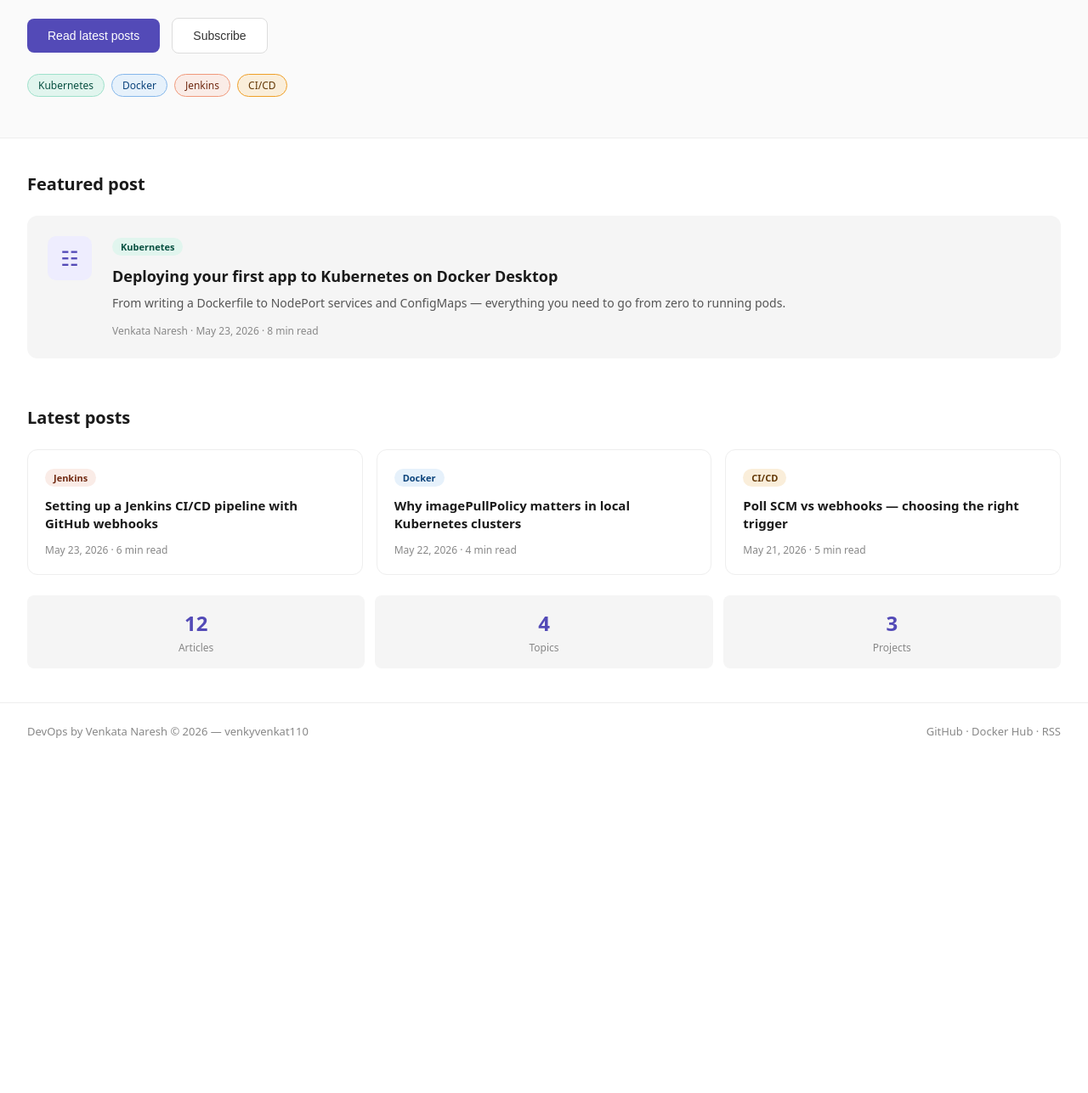
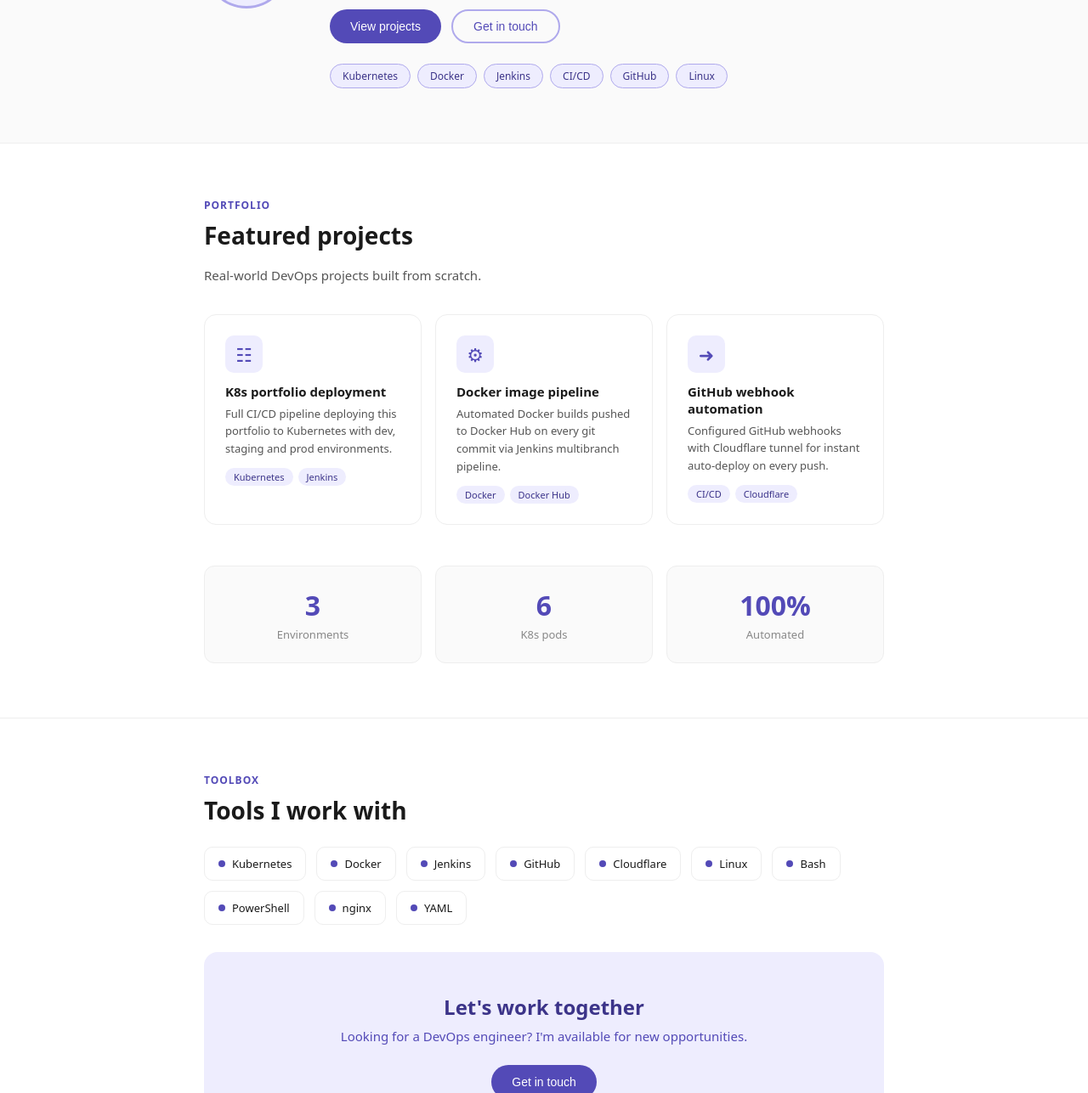
Before and after one commit to 12021m110/my-website, a plain HTML site: page index.html in a window 1280 px wide. Shown: the part 329-1616 px from the top of the page at 85% size. Before the commit the page ends 1223 px from the top, so only its background shows below. Drawn offline with Linux system fonts and the light colour scheme.

Commit message:
added index

```diff
--- a/index.html
+++ b/index.html
@@ -3,93 +3,132 @@
 <head>
   <meta charset="UTF-8"/>
   <meta name="viewport" content="width=device-width, initial-scale=1.0"/>
-  <title>DevOps Dispatch</title>
-  <link rel="stylesheet" href="https://cdn.jsdelivr.net/npm/@tabler/icons-webfont@latest/tabler-icons.min.css"/>
+  <title>Venkata Naresh | DevOps Engineer</title>
   <style>
     *{box-sizing:border-box;margin:0;padding:0}
     body{font-family:system-ui,sans-serif;color:#1a1a1a;background:#fff}
-    .nav{display:flex;align-items:center;justify-content:space-between;padding:1rem 2rem;border-bottom:1px solid #eee}
-    .logo{font-size:18px;font-weight:600;display:flex;align-items:center;gap:8px}
-    .logo-dot{width:10px;height:10px;border-radius:50%;background:#534AB7}
-    .nav-links{display:flex;gap:1.5rem;font-size:14px;color:#555}
-    .hero{padding:4rem 2rem 3rem;border-bottom:1px solid #eee;background:#fafafa}
-    .hero-tag{display:inline-flex;align-items:center;gap:6px;font-size:12px;background:#EEEDFE;color:#3C3489;padding:4px 14px;border-radius:999px;margin-bottom:1rem}
-    .hero h1{font-size:36px;font-weight:700;line-height:1.3;margin-bottom:1rem;max-width:600px}
-    .hero p{font-size:16px;color:#555;line-height:1.7;max-width:520px;margin-bottom:1.5rem}
-    .btn-primary{background:#534AB7;color:#fff;border:none;padding:12px 24px;border-radius:8px;font-size:14px;cursor:pointer;margin-right:10px}
-    .btn-secondary{background:#fff;color:#333;border:1px solid #ddd;padding:12px 24px;border-radius:8px;font-size:14px;cursor:pointer}
-    .tags-row{display:flex;gap:8px;flex-wrap:wrap;margin-top:1.5rem}
-    .tag{font-size:12px;padding:4px 12px;border-radius:999px;border:1px solid #ddd;color:#555}
-    .tag.k{background:#E1F5EE;color:#085041;border-color:#9FE1CB}
-    .tag.d{background:#E6F1FB;color:#0C447C;border-color:#85B7EB}
-    .tag.j{background:#FAECE7;color:#712B13;border-color:#F0997B}
-    .tag.ci{background:#FAEEDA;color:#633806;border-color:#EF9F27}
-    .section{padding:2.5rem 2rem}
-    .section-title{font-size:20px;font-weight:600;margin-bottom:1.5rem}
-    .featured{background:#f5f5f5;border-radius:12px;padding:1.5rem;margin-bottom:1rem;display:flex;gap:1.5rem}
-    .feat-icon{width:52px;height:52px;border-radius:10px;background:#EEEDFE;display:flex;align-items:center;justify-content:center;flex-shrink:0;font-size:24px;color:#534AB7}
-    .posts{display:grid;grid-template-columns:repeat(auto-fit,minmax(220px,1fr));gap:1rem}
-    .post-card{background:#fff;border:1px solid #eee;border-radius:12px;padding:1.25rem}
-    .post-tag{font-size:11px;font-weight:600;padding:3px 10px;border-radius:999px;margin-bottom:0.75rem;display:inline-block}
-    .pt-k{background:#E1F5EE;color:#085041}
-    .pt-d{background:#E6F1FB;color:#0C447C}
-    .pt-j{background:#FAECE7;color:#712B13}
-    .pt-ci{background:#FAEEDA;color:#633806}
-    .post-title{font-size:15px;font-weight:600;line-height:1.4;margin-bottom:0.5rem}
-    .post-meta{font-size:12px;color:#888;margin-top:0.75rem}
-    .stats{display:grid;grid-template-columns:repeat(3,1fr);gap:12px;margin-top:1.5rem}
-    .stat{background:#f5f5f5;border-radius:8px;padding:1rem;text-align:center}
-    .stat-num{font-size:24px;font-weight:700;color:#534AB7}
-    .stat-label{font-size:12px;color:#888;margin-top:4px}
-    .footer{padding:1.5rem 2rem;border-top:1px solid #eee;display:flex;align-items:center;justify-content:space-between;font-size:13px;color:#888}
+    a{text-decoration:none;color:inherit}
+    nav{display:flex;align-items:center;justify-content:space-between;padding:1rem 2rem;border-bottom:1px solid #eee;position:sticky;top:0;background:#fff;z-index:100}
+    .logo{font-size:16px;font-weight:600;color:#534AB7;display:flex;align-items:center;gap:8px}
+    .logo-dot{width:8px;height:8px;border-radius:50%;background:#534AB7}
+    .nav-links{display:flex;gap:2rem;font-size:14px}
+    .nav-links a{color:#555;transition:color .2s}
+    .nav-links a:hover,.nav-links a.active{color:#534AB7;font-weight:500}
+    .nav-btn{background:#534AB7;color:#fff;border:none;padding:8px 20px;border-radius:999px;font-size:13px;cursor:pointer}
+    .hero{padding:5rem 2rem 4rem;background:#fafafa;border-bottom:1px solid #eee}
+    .hero-inner{display:flex;gap:3rem;align-items:center;max-width:800px;margin:0 auto}
+    .avatar{width:100px;height:100px;border-radius:50%;background:#EEEDFE;display:flex;align-items:center;justify-content:center;font-size:32px;font-weight:600;color:#534AB7;flex-shrink:0;border:3px solid #AFA9EC}
+    .hero-role{font-size:14px;color:#534AB7;font-weight:600;margin-bottom:8px;text-transform:uppercase;letter-spacing:1px}
+    .hero h1{font-size:36px;font-weight:700;margin-bottom:12px;line-height:1.3}
+    .hero p{font-size:16px;color:#555;line-height:1.8;margin-bottom:1.5rem;max-width:500px}
+    .hero-btns{display:flex;gap:12px;flex-wrap:wrap;margin-bottom:1.5rem}
+    .btn-p{background:#534AB7;color:#fff;border:none;padding:12px 24px;border-radius:999px;font-size:14px;cursor:pointer}
+    .btn-s{background:transparent;color:#534AB7;border:2px solid #AFA9EC;padding:10px 24px;border-radius:999px;font-size:14px;cursor:pointer}
+    .skills-row{display:flex;gap:8px;flex-wrap:wrap}
+    .skill{font-size:12px;padding:5px 14px;border-radius:999px;background:#EEEDFE;color:#3C3489;border:1px solid #AFA9EC;font-weight:500}
+    .section{padding:4rem 2rem;border-bottom:1px solid #eee}
+    .section-inner{max-width:800px;margin:0 auto}
+    .section-tag{font-size:12px;color:#534AB7;font-weight:600;text-transform:uppercase;letter-spacing:1px;margin-bottom:8px}
+    .section-title{font-size:28px;font-weight:700;margin-bottom:1rem}
+    .section-sub{font-size:15px;color:#555;line-height:1.7;margin-bottom:2rem;max-width:500px}
+    .projects{display:grid;grid-template-columns:repeat(auto-fit,minmax(220px,1fr));gap:16px}
+    .project-card{background:#fff;border:1px solid #eee;border-radius:14px;padding:1.5rem;transition:border-color .2s,transform .2s}
+    .project-card:hover{border-color:#AFA9EC;transform:translateY(-2px)}
+    .project-icon{width:44px;height:44px;border-radius:10px;background:#EEEDFE;display:flex;align-items:center;justify-content:center;color:#534AB7;font-size:22px;margin-bottom:12px}
+    .project-title{font-size:15px;font-weight:600;margin-bottom:6px}
+    .project-desc{font-size:13px;color:#555;line-height:1.6;margin-bottom:12px}
+    .project-tags{display:flex;gap:6px;flex-wrap:wrap}
+    .ptag{font-size:11px;padding:3px 10px;border-radius:999px;background:#EEEDFE;color:#3C3489;font-weight:500}
+    .stats{display:grid;grid-template-columns:repeat(3,1fr);gap:16px;margin-top:3rem}
+    .stat{background:#fafafa;border-radius:12px;padding:1.5rem;text-align:center;border:1px solid #eee}
+    .stat-num{font-size:32px;font-weight:700;color:#534AB7}
+    .stat-label{font-size:13px;color:#888;margin-top:4px}
+    .tools{display:flex;flex-wrap:wrap;gap:12px;margin-top:1.5rem}
+    .tool{display:flex;align-items:center;gap:8px;padding:10px 16px;border-radius:10px;border:1px solid #eee;font-size:13px;background:#fff}
+    .tool-dot{width:8px;height:8px;border-radius:50%;background:#534AB7}
+    .cta{background:#EEEDFE;border-radius:16px;padding:3rem 2rem;text-align:center;margin-top:2rem}
+    .cta h2{font-size:24px;font-weight:700;margin-bottom:8px;color:#3C3489}
+    .cta p{font-size:15px;color:#534AB7;margin-bottom:1.5rem}
+    footer{padding:2rem;border-top:1px solid #eee;display:flex;align-items:center;justify-content:space-between;font-size:13px;color:#888}
+    .footer-links{display:flex;gap:1.5rem}
+    .footer-links a{color:#534AB7}
   </style>
 </head>
 <body>
-  <nav class="nav">
-    <div class="logo"><div class="logo-dot"></div>DevOps by Venkata Naresh</div>
-    <div class="nav-links"><a href="index.html">Blog</a><a href="#">Tutorials</a><a href="#">Tools</a><a href="about.html">About</a></div>
-  </nav>
-  <div class="hero">
-    <div class="hero-tag">Ship faster, break less</div>
-    <h1>The DevOps blog for engineers who love automation</h1>
-    <p>Deep dives into Kubernetes, CI/CD pipelines, Docker, and cloud infrastructure — written by practitioners, for practitioners.</p>
-    <button class="btn-primary">Read latest posts</button>
-    <button class="btn-secondary">Subscribe</button>
-    <div class="tags-row">
-      <span class="tag k">Kubernetes</span>
-      <span class="tag d">Docker</span>
-      <span class="tag j">Jenkins</span>
-      <span class="tag ci">CI/CD</span>
-    </div>
+<nav>
+  <div class="logo"><div class="logo-dot"></div>Venkata Naresh</div>
+  <div class="nav-links">
+    <a href="index.html" class="active">Home</a>
+    <a href="about.html">About</a>
+    <a href="blog.html">Blog</a>
+    <a href="contact.html">Contact</a>
   </div>
-  <div class="section">
-    <div class="section-title">Featured post</div>
-    <div class="featured">
-      <div class="feat-icon">&#9783;</div>
-      <div>
-        <span class="post-tag pt-k">Kubernetes</span>
-        <div class="post-title" style="font-size:18px">Deploying your first app to Kubernetes on Docker Desktop</div>
-        <p style="font-size:14px;color:#555;margin-top:8px;line-height:1.6">From writing a Dockerfile to NodePort services and ConfigMaps — everything you need to go from zero to running pods.</p>
-        <div class="post-meta">Venkata Naresh &middot; May 23, 2026 &middot; 8 min read</div>
+  <a href="contact.html"><button class="nav-btn">Hire me</button></a>
+</nav>
+<div class="hero">
+  <div class="hero-inner">
+    <div class="avatar">VN</div>
+    <div>
+      <div class="hero-role">DevOps Engineer</div>
+      <h1>Hi, I'm Venkata Naresh</h1>
+      <p>I build reliable CI/CD pipelines, automate deployments and manage cloud infrastructure. Passionate about Kubernetes, Docker and making software delivery fast and painless.</p>
+      <div class="hero-btns">
+        <a href="about.html"><button class="btn-p">View projects</button></a>
+        <a href="contact.html"><button class="btn-s">Get in touch</button></a>
+      </div>
+      <div class="skills-row">
+        <span class="skill">Kubernetes</span><span class="skill">Docker</span><span class="skill">Jenkins</span><span class="skill">CI/CD</span><span class="skill">GitHub</span><span class="skill">Linux</span>
       </div>
     </div>
   </div>
-  <div class="section" style="padding-top:0">
-    <div class="section-title">Latest posts</div>
-    <div class="posts">
-      <div class="post-card"><span class="post-tag pt-j">Jenkins</span><div class="post-title">Setting up a Jenkins CI/CD pipeline with GitHub webhooks</div><div class="post-meta">May 23, 2026 &middot; 6 min read</div></div>
-      <div class="post-card"><span class="post-tag pt-d">Docker</span><div class="post-title">Why imagePullPolicy matters in local Kubernetes clusters</div><div class="post-meta">May 22, 2026 &middot; 4 min read</div></div>
-      <div class="post-card"><span class="post-tag pt-ci">CI/CD</span><div class="post-title">Poll SCM vs webhooks — choosing the right trigger</div><div class="post-meta">May 21, 2026 &middot; 5 min read</div></div>
+</div>
+<div class="section">
+  <div class="section-inner">
+    <div class="section-tag">Portfolio</div>
+    <div class="section-title">Featured projects</div>
+    <div class="section-sub">Real-world DevOps projects built from scratch.</div>
+    <div class="projects">
+      <div class="project-card"><div class="project-icon">&#9783;</div><div class="project-title">K8s portfolio deployment</div><div class="project-desc">Full CI/CD pipeline deploying this portfolio to Kubernetes with dev, staging and prod environments.</div><div class="project-tags"><span class="ptag">Kubernetes</span><span class="ptag">Jenkins</span></div></div>
+      <div class="project-card"><div class="project-icon">&#9881;</div><div class="project-title">Docker image pipeline</div><div class="project-desc">Automated Docker builds pushed to Docker Hub on every git commit via Jenkins multibranch pipeline.</div><div class="project-tags"><span class="ptag">Docker</span><span class="ptag">Docker Hub</span></div></div>
+      <div class="project-card"><div class="project-icon">&#10140;</div><div class="project-title">GitHub webhook automation</div><div class="project-desc">Configured GitHub webhooks with Cloudflare tunnel for instant auto-deploy on every push.</div><div class="project-tags"><span class="ptag">CI/CD</span><span class="ptag">Cloudflare</span></div></div>
     </div>
     <div class="stats">
-      <div class="stat"><div class="stat-num">12</div><div class="stat-label">Articles</div></div>
-      <div class="stat"><div class="stat-num">4</div><div class="stat-label">Topics</div></div>
-      <div class="stat"><div class="stat-num">3</div><div class="stat-label">Projects</div></div>
+      <div class="stat"><div class="stat-num">3</div><div class="stat-label">Environments</div></div>
+      <div class="stat"><div class="stat-num">6</div><div class="stat-label">K8s pods</div></div>
+      <div class="stat"><div class="stat-num">100%</div><div class="stat-label">Automated</div></div>
     </div>
   </div>
-  <footer class="footer">
-    <span>DevOps by Venkata Naresh &copy; 2026 &mdash; venkyvenkat110</span>
-    <span>GitHub &middot; Docker Hub &middot; RSS</span>
-  </footer>
+</div>
+<div class="section">
+  <div class="section-inner">
+    <div class="section-tag">Toolbox</div>
+    <div class="section-title">Tools I work with</div>
+    <div class="tools">
+      <div class="tool"><div class="tool-dot"></div>Kubernetes</div>
+      <div class="tool"><div class="tool-dot"></div>Docker</div>
+      <div class="tool"><div class="tool-dot"></div>Jenkins</div>
+      <div class="tool"><div class="tool-dot"></div>GitHub</div>
+      <div class="tool"><div class="tool-dot"></div>Cloudflare</div>
+      <div class="tool"><div class="tool-dot"></div>Linux</div>
+      <div class="tool"><div class="tool-dot"></div>Bash</div>
+      <div class="tool"><div class="tool-dot"></div>PowerShell</div>
+      <div class="tool"><div class="tool-dot"></div>nginx</div>
+      <div class="tool"><div class="tool-dot"></div>YAML</div>
+    </div>
+    <div class="cta">
+      <h2>Let's work together</h2>
+      <p>Looking for a DevOps engineer? I'm available for new opportunities.</p>
+      <a href="contact.html"><button class="btn-p">Get in touch</button></a>
+    </div>
+  </div>
+</div>
+<footer>
+  <span>Venkata Naresh &copy; 2026</span>
+  <div class="footer-links">
+    <a href="https://github.com/12021m110">GitHub</a>
+    <a href="https://hub.docker.com/u/venkyvenkat110">Docker Hub</a>
+    <a href="contact.html">Contact</a>
+  </div>
+</footer>
 </body>
 </html>
```
